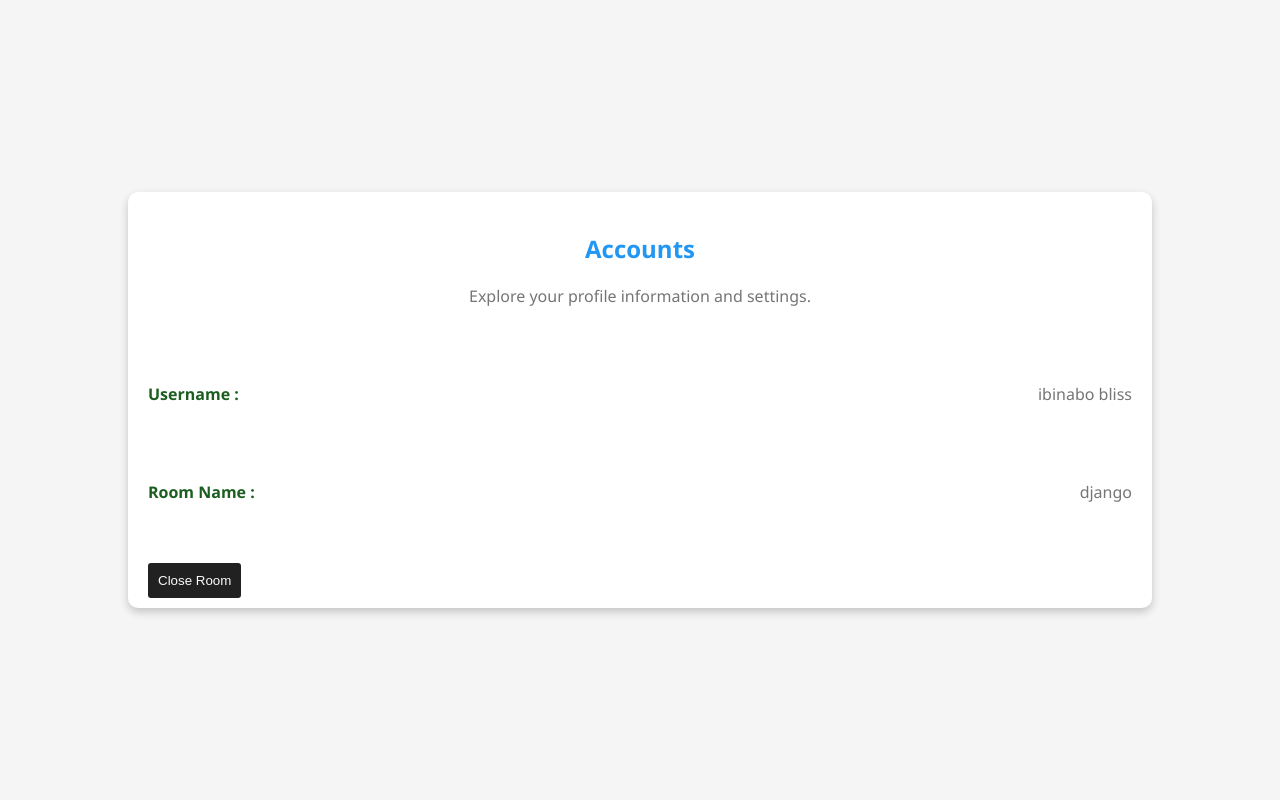
After one commit to ibinabobliss/chatapp-python, a Django app: page /account in a window 1280 px wide. The commit adds this page. Run offline with Django 4.2, Linux system fonts and the light colour scheme; data that the repository does not hold is empty.

Commit message:
done with the project

```diff
--- a/ChatApp/urls.py
+++ b/ChatApp/urls.py
@@ -3,6 +3,8 @@ from . import views
 
 urlpatterns = [
     path('', views.welcomescreen, name='FirstScreen'),
+    path('<str:room_name>/<str:username>', views.message_room, name='room'),
+    path('account',
+         views.accountscreen, name='account'),
     path('home', views.HomePage, name='home'),
-    path('<str:room_name>/<str:username>', views.message_room, name='room'),
 ]
--- a/ChatApp/views.py
+++ b/ChatApp/views.py
@@ -1,30 +1,45 @@
-# views.py
+# decorators.py
+
 from django.shortcuts import render, redirect
 from pymongo import MongoClient
-
-# Connect to the MongoDB database
-cluster = MongoClient(
-    'mongodb+srv://ibinabobliss:barawot90@cluster0.xnbkjyg.mongodb.net/?retryWrites=true&w=majority')
-db = cluster['chats']
-collection = db['chats']
+from django.http import HttpResponseServerError
 
 
 def welcomescreen(request):
     return render(request, 'welcome.html')
 
 
+def connect_to_mongodb():
+    cluster = MongoClient(
+        'mongodb+srv://ibinabobliss:barawot90@cluster0.xnbkjyg.mongodb.net/?retryWrites=true&w=majority')
+    db = cluster['chats']
+    return db['chats']
+
+
+db = connect_to_mongodb()
+
+
 def HomePage(request):
     if request.method == 'POST':
-        username = request.POST['username']
-        room = request.POST['room']
+        username = request.POST.get('username')
+        room = request.POST.get('room')
 
-        # Check if the room exists in MongoDB
-        if db.rooms.find_one({'room_name': room}):
-            return redirect("room", room_name=room, username=username)
-        else:
-            # If the room doesn't exist, create it in MongoDB
-            db.rooms.insert_one({'room_name': room})
-            return redirect("room", room_name=room, username=username)
+        try:
+            # Check if the room exists in MongoDB
+            existing_room = db.rooms.find_one({'room_name': room})
+
+            if existing_room:
+                return redirect("room", room_name=room, username=username)
+            else:
+                # If the room doesn't exist, create it in MongoDB
+                new_room = db.rooms.insert_one({'room_name': room})
+                if not new_room.inserted_id:
+                    raise ValueError("Failed to create room in the database")
+
+                return redirect("room", room_name=room, username=username)
+
+        except Exception as e:
+            return HttpResponseServerError(f"Error: {str(e)}")
 
     return render(request, 'index.html')
 
@@ -45,6 +60,23 @@ def message_room(request, room_name, username):
 
     context = {
         "messages": messages,
-        "user": username
+        "user": username,
+        "room_name": room_name,
     }
     return render(request, 'message.html', context)
+
+
+def accountscreen(request, room_name="django", username="ibinabo bliss"):
+    # Retrieve user and room details from the database
+    room_details = db.rooms.find_one({'room_name': room_name})
+
+    if room_details:
+        # Update username and room_name if found in the database
+        username = room_details.get('username', username)
+        room_name = room_details.get('room_name', room_name)
+
+    context = {
+        "room_name": room_name,
+        "username": username,
+    }
+    return render(request, 'accounts.html', context)
--- /dev/null
+++ b/templates/accounts.html
@@ -0,0 +1,118 @@
+<!-- accounts.html -->
+
+<!DOCTYPE html>
+<html lang="en">
+  <head>
+    <meta charset="UTF-8" />
+    <meta http-equiv="X-UA-Compatible" content="IE=edge" />
+    <meta name="viewport" content="width=device-width, initial-scale=1.0" />
+    <title>Accounts</title>
+    <style>
+      body {
+        font-family: "Segoe UI", Tahoma, Geneva, Verdana, sans-serif;
+        margin: 0;
+        height: 100vh;
+        display: flex;
+        justify-content: center;
+        align-items: center;
+        background-color: #f5f5f5;
+        color: #333;
+      }
+
+      .profile-container {
+        background-color: #ffffff;
+        width: 80%;
+        border-radius: 10px;
+        box-shadow: 0 4px 8px rgba(0, 0, 0, 0.2);
+        overflow: hidden;
+      }
+
+      .center-text {
+        text-align: center;
+        padding: 20px;
+        border-color: grey;
+        border-width: 2px;
+      }
+
+      h2 {
+        color: #2196f3;
+      }
+
+      p {
+        color: #757575;
+        margin-bottom: 20px;
+        font-weight: 500;
+      }
+
+      .additional-text {
+        padding: 20px;
+        display: flex;
+        justify-content: space-between;
+      }
+
+      .additional-butttin {
+        color: #1b5e20;
+        font-weight: bold;
+      }
+
+      .button {
+        margin-top: 20px;
+        color: #fff;
+        border: none;
+        border-radius: 5px;
+        cursor: pointer;
+        border-width: 0;
+        padding-bottom: 10px;
+      }
+      .botton {
+        cursor: pointer;
+        background-color: #212121;
+        margin-left: 20px;
+        padding: 10px;
+        color: #fafafa;
+        border-width: 0px;
+        border-radius: 3px;
+      }
+
+      .botton:hover {
+        background-color: grey;
+        padding: 5px;
+        color: #212121;
+      }
+    </style>
+  </head>
+  <body>
+    <div class="profile-container">
+      <div class="center-text">
+        <h2>Accounts</h2>
+        <p>Explore your profile information and settings.</p>
+      </div>
+      <div class="additional-text">
+        <p class="additional-butttin">Username :</p>
+        <p>{{ username }}</p>
+      </div>
+      <div class="additional-text">
+        <p class="additional-butttin">Room Name :</p>
+        <p>{{ room_name }}</p>
+      </div>
+
+      <!-- Other content goes here -->
+
+      <div class="button">
+        <button class="botton" onclick="goBack()">Close Room</button>
+      </div>
+    </div>
+
+    <script>
+      function goToSettings() {
+        // Replace 'your-settings-page.html' with the actual URL of your settings page
+        window.location.href = "";
+      }
+
+      function goBack() {
+        // Go back to the previous page
+        window.location.href = "home";
+      }
+    </script>
+  </body>
+</html>
```
Also changed, not shown: ChatApp/models.py (+11 -0 lines), static/accounts.css (added, +40 -0 lines), static/style.css (+11 -7 lines), templates/index.html (+8 -2 lines), templates/message.html (+52 -5 lines), ChatApp/migrations/0002_userprofile.py (added), 1 other file.
